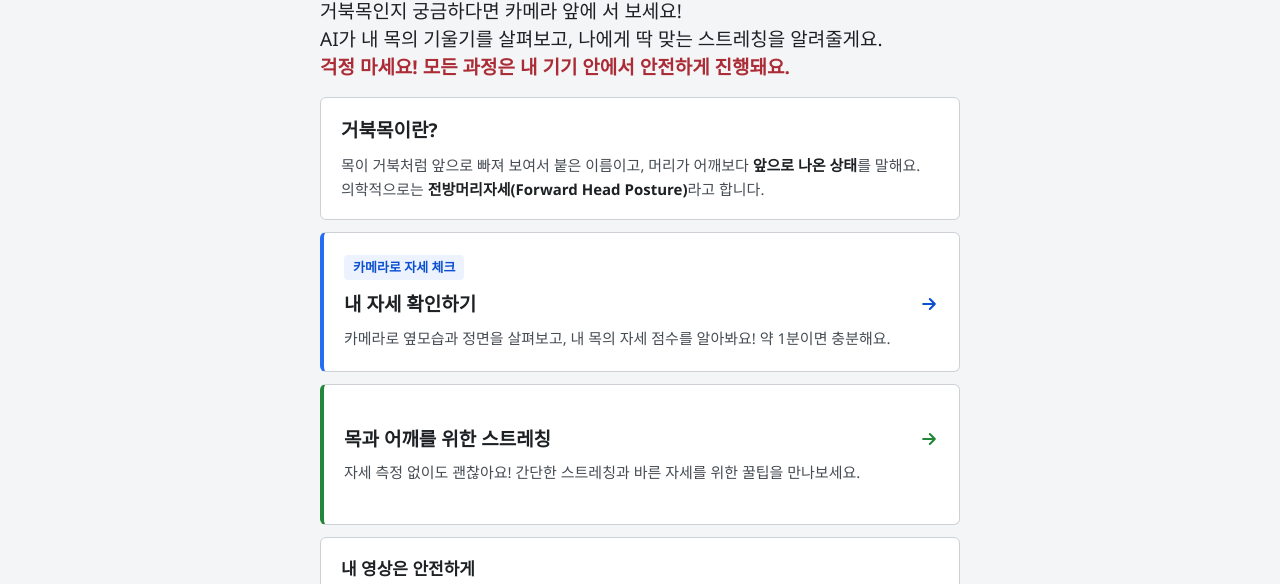
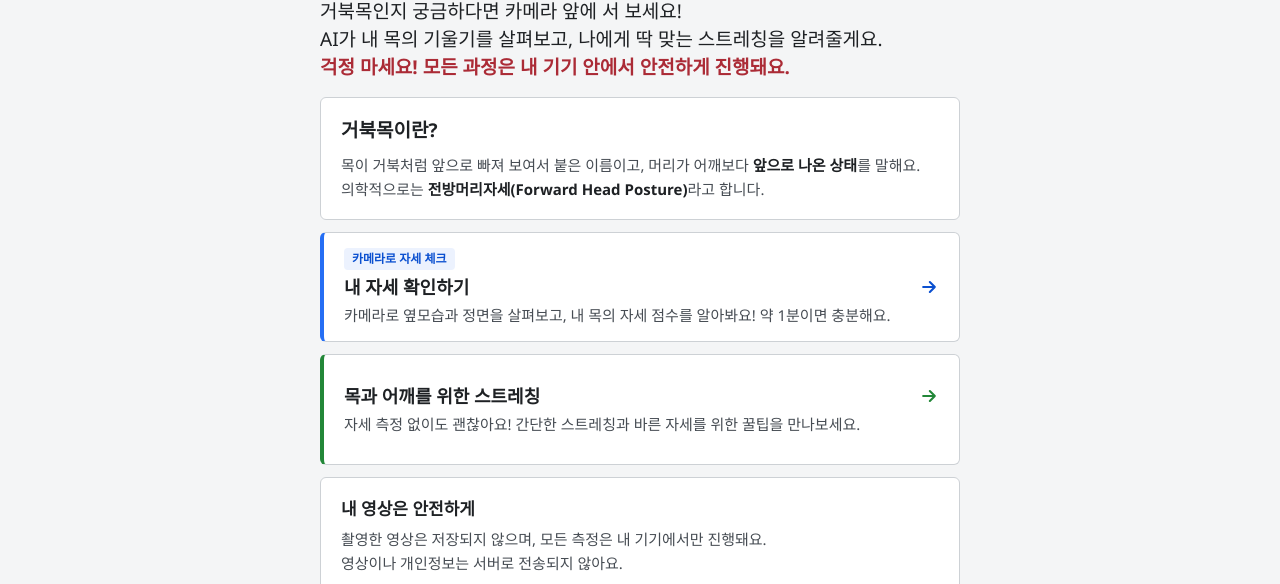
Before and after one commit to anstjd-cyber/posture, a plain HTML site: page index.html in a window 1280 px wide. Shown: the part 174-758 px from the top of the page. Drawn offline with Linux system fonts and the light colour scheme; a web font is replaced by a local one.

Commit message:
선택 카드를 더 작게 줄였다
높이를 맞춰 놓으니 가장 큰 카드 기준으로 전부 커져서 화면을 너무 많이
차지했다. 높이를 맞추는 것은 그대로 두고, 카드 안쪽 여백과 글자 사이
간격을 조였다.

  안쪽 여백   22px -> 15px
  제목        19px -> 18px (줄 간격도 1.4 로)
  설명 윗여백  8px -> 4px
  배지        13px -> 12px, 아래 여백 10px -> 5px

거북목 시작 페이지 141px -> 111px, 좌우 균형 시작 페이지 163px -> 133px.
두 페이지 모두 카드끼리는 여전히 높이가 같다.

Co-Authored-By: Claude Opus 5 <noreply@anthropic.com>

```diff
--- a/index.html
+++ b/index.html
@@ -123,20 +123,20 @@
   .card{
     display:flex;flex-direction:column;justify-content:center;
     text-decoration:none;color:inherit;background:var(--surface);
-    border:1px solid var(--line);border-radius:var(--r-m);padding:22px 20px;
+    border:1px solid var(--line);border-radius:var(--r-m);padding:15px 20px;
     transition:border-color .12s, background-color .12s;
   }
-  .card .t{font-size:19px;font-weight:700;display:flex;align-items:center;gap:8px}
+  .card .t{font-size:18px;font-weight:700;line-height:1.4;display:flex;align-items:center;gap:8px}
   .card .t .go{margin-left:auto;flex:none;color:var(--accent-strong);
     width:20px;height:20px;transition:transform .12s}
-  .card .d{font-size:15px;color:var(--text-subtle);margin-top:8px}
+  .card .d{font-size:15px;color:var(--text-subtle);margin-top:4px;line-height:1.5}
   .card.lead-card{border-left:4px solid var(--accent)}
   .card.stretch-card{border-left:4px solid var(--accent-green)}
   .card.stretch-card .t .go{color:var(--accent-green)}   /* 화살표도 초록 */
   .badge{
     display:inline-block;background:var(--accent-soft);color:var(--text-primary);
-    font-size:13px;font-weight:700;padding:3px 9px;border-radius:var(--r-s);
-    margin-bottom:10px;
+    font-size:12px;font-weight:700;padding:2px 8px;border-radius:var(--r-s);
+    margin-bottom:5px;
     align-self:flex-start;   /* 카드가 flex 라 이걸 빼면 배지가 카드 너비로 늘어난다 */
   }
   @media (hover:hover){
```
Also changed, not shown: scoliosis/index.html (+5 -5 lines).
